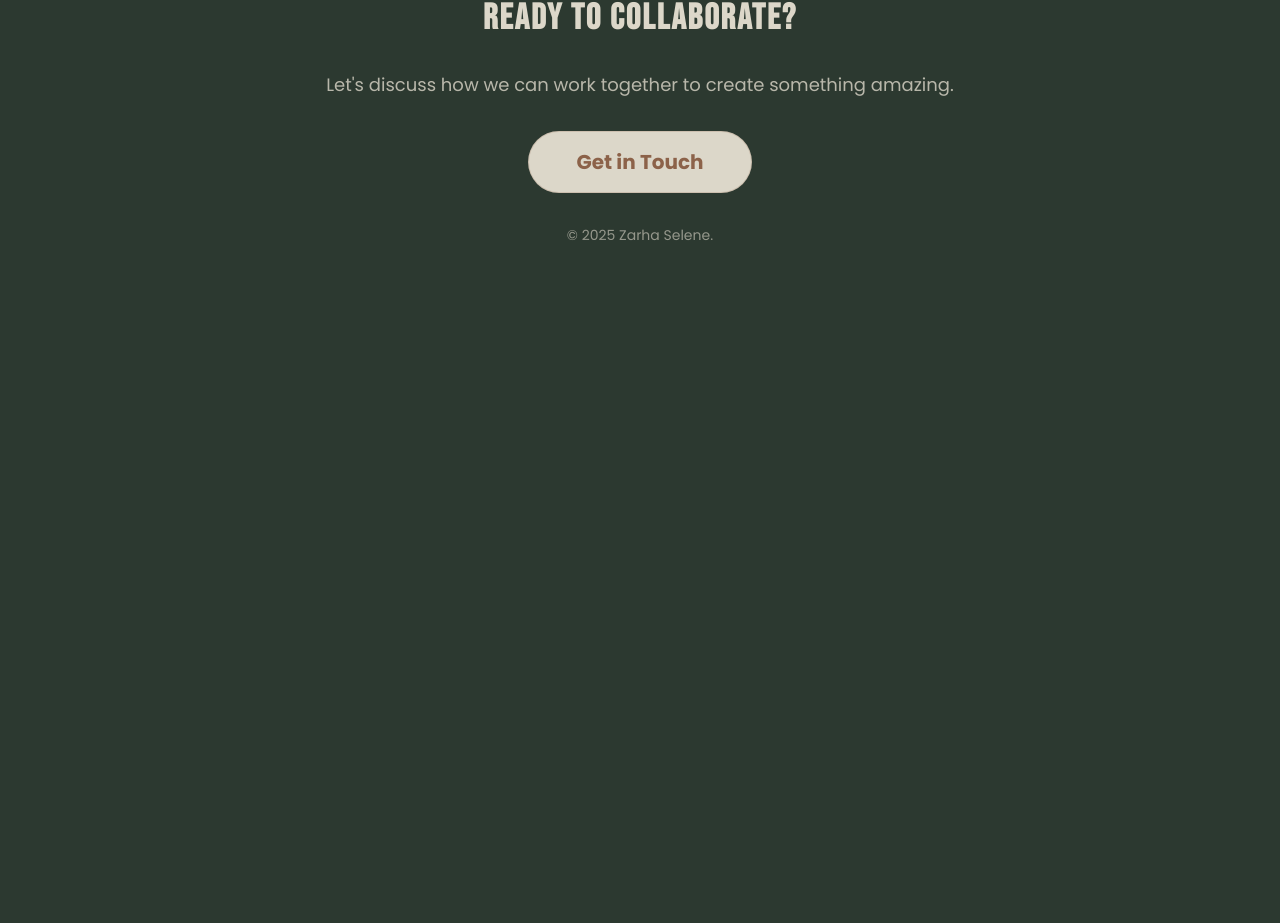
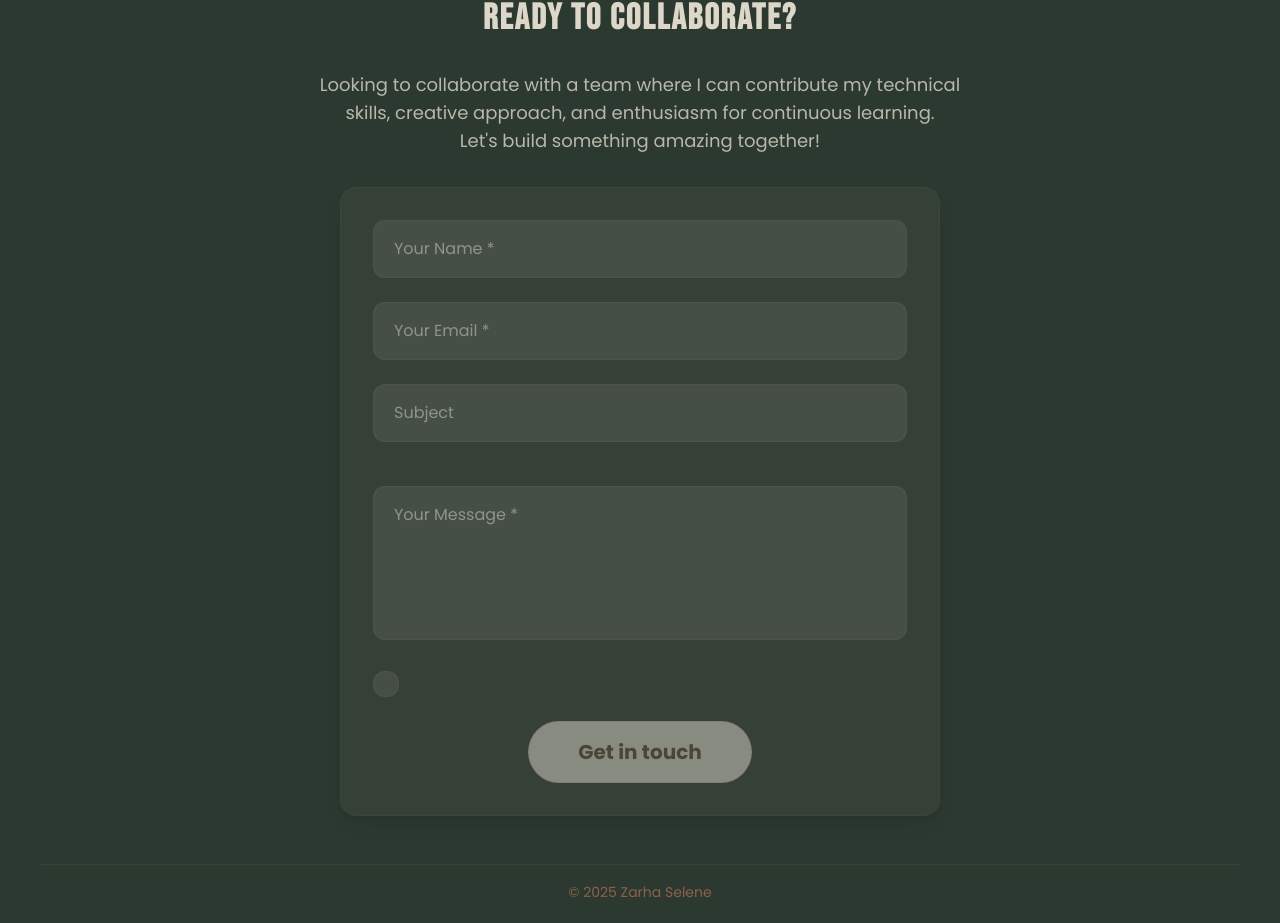
Before and after one commit to zarhaselene/portfolio, a Next.js app: page / in a window 1280 px wide. Shown: the part 6651-7574 px from the top of the page. Before the commit the page ends 6916 px from the top, so only its background shows below. Built offline with nearby package versions, Linux system fonts and the light colour scheme; no server answers.

Commit message:
reCAPTCHA v2 Checkbox

```diff
--- a/src/app/components/ContactForm.jsx
+++ b/src/app/components/ContactForm.jsx
@@ -6,68 +6,62 @@ import Script from "next/script";
 
 const ContactForm = () => {
   const form = useRef();
+  const recaptchaRef = useRef(null);
   const [isSent, setIsSent] = useState(false);
   const [isError, setIsError] = useState(false);
-  const [isSubmitting, setIsSubmitting] = useState(false);
-  const [recaptchaReady, setRecaptchaReady] = useState(false);
   const [isClient, setIsClient] = useState(false);
-
-  const recaptchaSiteKey = process.env.NEXT_PUBLIC_RECAPTCHA_SITE_KEY;
-
-  const widgetIdRef = useRef(null);
+  const [recaptchaToken, setRecaptchaToken] = useState(null);
+  const [isRecaptchaLoaded, setIsRecaptchaLoaded] = useState(false);
 
   useEffect(() => {
     setIsClient(true);
+    emailjs.init(process.env.NEXT_PUBLIC_EMAILJS_PUBLIC_KEY);
 
-    const checkRecaptchaReady = () => {
-      if (typeof window.grecaptcha !== "undefined" && recaptchaSiteKey) {
-        window.grecaptcha.ready(() => {
-          widgetIdRef.current = window.grecaptcha.render(
-            "recaptcha-container",
-            {
-              sitekey: recaptchaSiteKey,
-              size: "invisible",
-              callback: (token) => {},
+    // Define global callbacks for reCAPTCHA
+    window.onRecaptchaLoad = () => {
+      setIsRecaptchaLoaded(true);
+
+      // Explicitly render reCAPTCHA when loaded
+      if (
+        typeof window.grecaptcha !== "undefined" &&
+        window.grecaptcha.render &&
+        recaptchaRef.current
+      ) {
+        try {
+          window.grecaptcha.render("recaptcha", {
+            sitekey: process.env.NEXT_PUBLIC_RECAPTCHA_SITE_KEY,
+            theme: "dark",
+            size: "normal",
+            callback: (token) => {
+              setRecaptchaToken(token);
+            },
+            "expired-callback": () => {
+              setRecaptchaToken(null);
+            },
+          });
+        } catch (error) {
+          console.error("reCAPTCHA rendering error:", error);
         }
-          );
-          setRecaptchaReady(true);
-        });
-      } else {
-        setTimeout(checkRecaptchaReady, 500);
       }
     };
 
-    checkRecaptchaReady();
-  }, [recaptchaSiteKey]);
+    return () => {
+      // Clean up
+      delete window.onRecaptchaLoad;
+    };
+  }, [isClient]);
 
-  const executeRecaptcha = async () => {
-    return new Promise((resolve, reject) => {
-      if (
-        typeof window.grecaptcha === "undefined" ||
-        widgetIdRef.current === null
-      ) {
-        reject("reCAPTCHA not loaded");
+  const sendEmail = (e) => {
+    e.preventDefault();
+
+    // Verify recaptcha
+    if (!recaptchaToken) {
+      setIsError(true);
+      setTimeout(() => setIsError(false), 5000);
       return;
     }
 
-      window.grecaptcha
-        .execute(widgetIdRef.current)
-        .then(resolve)
-        .catch(reject);
-    });
-  };
-
-  const sendEmail = async (e) => {
-    e.preventDefault();
-    if (!recaptchaReady) {
-      console.error("reCAPTCHA is not ready yet");
-      return;
-    }
-
-    setIsSubmitting(true);
-
-    try {
-      const token = await executeRecaptcha();
+    // Create formData from the form
     const formData = new FormData(form.current);
     const now = new Date();
     const formattedTime = now.toLocaleString("en-US", {
@@ -79,44 +73,59 @@ const ContactForm = () => {
       minute: "2-digit",
     });
 
+    // Convert FormData to emailjs expected format
     const templateParams = {
       name: formData.get("name"),
       email: formData.get("email"),
       subject: formData.get("subject"),
-        title: formData.get("subject"),
+      title: formData.get("subject"), // Add mapping for email subject
       message: formData.get("message"),
       time: formattedTime,
-        "g-recaptcha-response": token,
+      "g-recaptcha-response": recaptchaToken,
     };
 
-      const result = await emailjs.send(
+    emailjs
+      .send(
         process.env.NEXT_PUBLIC_EMAILJS_SERVICE_ID,
         process.env.NEXT_PUBLIC_EMAILJS_TEMPLATE_ID,
         templateParams,
         process.env.NEXT_PUBLIC_EMAILJS_PUBLIC_KEY
-      );
-
+      )
+      .then(
+        (result) => {
           console.log(result.text);
           setIsSent(true);
           setIsError(false);
           form.current.reset();
 
+          // Reset reCAPTCHA
+          if (window.grecaptcha) {
+            window.grecaptcha.reset();
+          }
+          setRecaptchaToken(null);
+
+          // Hide success message after 5 seconds
           setTimeout(() => setIsSent(false), 5000);
-    } catch (error) {
-      console.error("Error:", error);
+        },
+        (error) => {
+          console.log(error.text);
           setIsError(true);
+          // Hide error message after 5 seconds
           setTimeout(() => setIsError(false), 5000);
-    } finally {
-      setIsSubmitting(false);
         }
+      );
   };
 
+  // Animation variants
   const formVariants = {
     hidden: { opacity: 0, y: 30 },
     visible: {
       opacity: 1,
       y: 0,
-      transition: { duration: 0.5, staggerChildren: 0.2 },
+      transition: {
+        duration: 0.5,
+        staggerChildren: 0.2,
+      },
     },
   };
 
@@ -125,20 +134,29 @@ const ContactForm = () => {
     visible: {
       y: 0,
       opacity: 1,
-      transition: { duration: 0.5, ease: "easeOut" },
+      transition: {
+        duration: 0.5,
+        ease: "easeOut",
+      },
     },
   };
 
   const containerVariants = {
     hidden: { opacity: 0 },
-    visible: { opacity: 1, transition: { duration: 0.8, delay: 0.3 } },
+    visible: {
+      opacity: 1,
+      transition: {
+        duration: 0.8,
+        delay: 0.3,
+      },
+    },
   };
 
   return (
     <>
-      {/* reCAPTCHA v2 Script */}
+      {/* reCAPTCHA Script */}
       <Script
-        src="https://www.google.com/recaptcha/api.js"
+        src="https://www.google.com/recaptcha/api.js?onload=onRecaptchaLoad&render=explicit"
         strategy="afterInteractive"
       />
 
@@ -150,10 +168,6 @@ const ContactForm = () => {
         viewport={{ once: true }}
       >
         <div className="bg-primary/5 backdrop-blur-sm border border-secondary/10 rounded-2xl p-4 md:p-8 shadow-lg relative overflow-hidden">
-          {/* Decorative elements */}
-          <div className="absolute top-0 right-0 w-40 h-40 bg-secondary/5 rounded-full -translate-y-1/2 translate-x-1/2 blur-xl"></div>
-          <div className="absolute bottom-0 left-0 w-32 h-32 bg-secondary/10 rounded-full translate-y-1/2 -translate-x-1/2 blur-xl"></div>
-
           <motion.form
             ref={form}
             onSubmit={sendEmail}
@@ -207,46 +221,30 @@ const ContactForm = () => {
               />
             </motion.div>
 
+            {/* reCAPTCHA container with ref */}
+            <motion.div
+              variants={itemVariants}
+              className="flex justify-center md:justify-start"
+            >
+              <div className="bg-primary/10 border border-secondary/20 rounded-xl p-3 overflow-hidden">
+                <div
+                  id="recaptcha"
+                  ref={recaptchaRef}
+                  className="g-recaptcha"
+                ></div>
+              </div>
+            </motion.div>
+
             <motion.div variants={itemVariants}>
               <button
                 type="submit"
                 className="w-56 px-6 py-4 bg-primary hover:animate-jello text-base-200 rounded-full text-xl font-bold border border-secondary/20 hover:border-secondary/50 transition-colors disabled:opacity-50 disabled:cursor-not-allowed"
                 aria-label="Send message"
-                disabled={!recaptchaReady || isSubmitting}
+                disabled={!recaptchaToken}
               >
-                {isSubmitting ? (
-                  <span className="flex items-center justify-center">
-                    <svg
-                      className="animate-spin -ml-1 mr-3 h-5 w-5 text-white"
-                      xmlns="http://www.w3.org/2000/svg"
-                      fill="none"
-                      viewBox="0 0 24 24"
-                    >
-                      <circle
-                        className="opacity-25"
-                        cx="12"
-                        cy="12"
-                        r="10"
-                        stroke="currentColor"
-                        strokeWidth="4"
-                      ></circle>
-                      <path
-                        className="opacity-75"
-                        fill="currentColor"
-                        d="M4 12a8 8 0 018-8V0C5.373 0 0 5.373 0 12h4zm2 5.291A7.962 7.962 0 014 12H0c0 3.042 1.135 5.824 3 7.938l3-2.647z"
-                      ></path>
-                    </svg>
-                    Processing...
-                  </span>
-                ) : (
-                  "Get in touch"
-                )}
+                Get in touch
               </button>
             </motion.div>
-            <div
-              id="recaptcha-container"
-              className="absolute -z-10 hidden"
-            ></div>
 
             {/* Status messages */}
             {isClient && isSent && (
@@ -265,31 +263,11 @@ const ContactForm = () => {
                 animate={{ opacity: 1, y: 0 }}
                 className="bg-red-500/10 border border-red-500/20 text-red-400 font-medium text-center p-3 rounded-xl"
               >
-                Something went wrong. Please try again.
+                {!recaptchaToken
+                  ? "Please complete the reCAPTCHA verification."
+                  : "Something went wrong. Please try again."}
               </motion.div>
             )}
-
-            {/* reCAPTCHA badge notice */}
-            <motion.div
-              variants={itemVariants}
-              className="text-xs text-base-content/60 text-center md:text-left"
-            >
-              This site is protected by reCAPTCHA and the Google
-              <a
-                href="https://policies.google.com/privacy"
-                className="text-secondary hover:text-secondary/80 mx-1"
-              >
-                Privacy Policy
-              </a>
-              and
-              <a
-                href="https://policies.google.com/terms"
-                className="text-secondary hover:text-secondary/80 mx-1"
-              >
-                Terms of Service
-              </a>
-              apply.
-            </motion.div>
           </motion.form>
         </div>
       </motion.div>
--- a/src/app/layout/Footer.jsx
+++ b/src/app/layout/Footer.jsx
@@ -1,46 +1,7 @@
-// "use client";
-// import React from "react";
-// import { motion } from "framer-motion";
-// import ContactForm from "../components/ContactForm";
-
-// const Footer = () => {
-//   return (
-//     <footer className="relative w-screen left-1/2 -translate-x-1/2 pt-20 md:pt-12 pb-5 px-4 sm:px-10 ">
-//       <div className="max-w-7xl mx-auto text-center">
-//         <motion.div
-//           initial={{ opacity: 0, y: 50 }}
-//           whileInView={{ opacity: 1, y: 0 }}
-//           viewport={{ once: true }}
-//           className="space-y-8 flex flex-col md:items-center "
-//         >
-//           <h3 className="text-4xl font-bold tracking-[2px]">
-//             Ready to Collaborate?
-//           </h3>
-//           <p className="text-lg text-base-content/80 max-w-2xl mx-auto">
-//             Looking to collaborate with a team where I can contribute my
-//             technical skills, creative approach, and enthusiasm for continuous
-//             learning.
-//             <br /> Let's build something amazing together!
-//           </p>
-//           <div className="md:w-3/4 lg:w-1/2 ">
-//             <ContactForm />
-//           </div>
-//         </motion.div>
-//       </div>
-//       <div className="mt-12 pt-4 border-t border-secondary/20 w-full">
-//         <p className="text-secondary text-sm pb-16 md:pb-0 leading-relaxed text-center">
-//           © 2025 Zarha Selene
-//         </p>
-//       </div>
-//     </footer>
-//   );
-// };
-
-// export default Footer;
-
 "use client";
 import React from "react";
 import { motion } from "framer-motion";
+import ContactForm from "../components/ContactForm";
 
 const Footer = () => {
   return (
@@ -50,27 +11,29 @@ const Footer = () => {
           initial={{ opacity: 0, y: 50 }}
           whileInView={{ opacity: 1, y: 0 }}
           viewport={{ once: true }}
-          className="space-y-8 flex flex-col items-center "
+          className="space-y-8 flex flex-col md:items-center "
         >
           <h3 className="text-4xl font-bold tracking-[2px]">
             Ready to Collaborate?
           </h3>
           <p className="text-lg text-base-content/80 max-w-2xl mx-auto">
-            Let's discuss how we can work together to create something amazing.
+            Looking to collaborate with a team where I can contribute my
+            technical skills, creative approach, and enthusiasm for continuous
+            learning.
+            <br /> Let's build something amazing together!
           </p>
-          <a
-            href="mailto:zarhabuske@hotmail.com"
-            className="block w-56 px-8 py-4 bg-primary hover:animate-jello text-secondary rounded-full text-xl font-bold border border-secondary/20 hover:border-secondary/50 transition-colors"
-          >
-            Get in Touch
-          </a>
-
-          <p className="text-base-content/60 text-sm pb-16 md:pb-0">
-            © 2025 Zarha Selene.
-          </p>
+          <div className="md:w-3/4 lg:w-1/2 ">
+            <ContactForm />
+          </div>
         </motion.div>
+      </div>
+      <div className="mt-12 pt-4 border-t border-secondary/20 w-full">
+        <p className="text-secondary text-sm pb-16 md:pb-0 leading-relaxed text-center">
+          © 2025 Zarha Selene
+        </p>
       </div>
     </footer>
   );
 };
+
 export default Footer;
```
Lines whose indentation alone changed are shown as unchanged.
